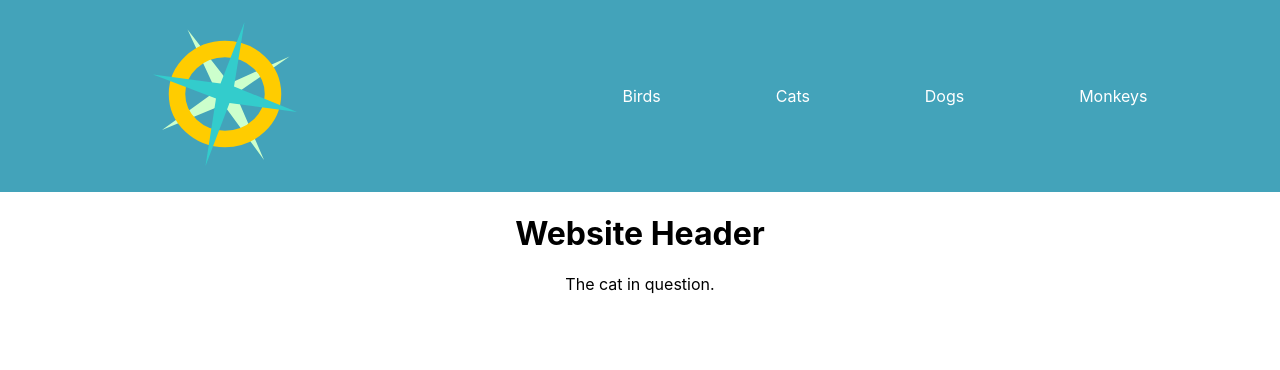
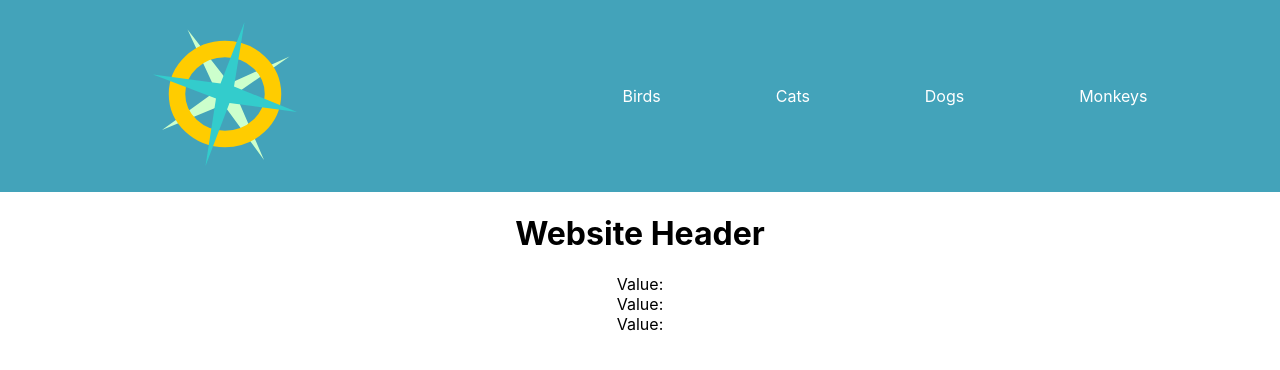
Before and after one commit to davedub/react-router-tutorial, a React (Create React App) app: page /cats/1 in a window 1280 px wide. Shown: the top 370 px of the page. Built offline with nearby package versions, Linux system fonts and the light colour scheme; no server answers.

Commit message:
key value pair attemp on catDetails

```diff
--- a/src/components/CatDetails.js
+++ b/src/components/CatDetails.js
@@ -5,7 +5,9 @@ function CatDetails({ match }) {
       fetchItem()
       console.log(match)
     })
-    const [items, setItem] = useState({})
+    // const setItem = useState({})
+    const catDetails = useState([])
+    catDetails.props = []
 
     const fetchItem = async () => {
         const fetchItem = await fetch(
@@ -20,11 +22,28 @@ function CatDetails({ match }) {
               )
             const items = await fetchItem.json()
             console.log(items)
-    }
+            function arrayToObject(arr) {
+              var obj = {};
+              for (var i = 0; i < arr.length; ++i){
+              obj[i] = arr[i];
+              }
+              return obj;
+          }
+          const catDetails = arrayToObject(items)
+          console.log(catDetails)
+          console.log(typeof catDetails)
+          for (let keys in catDetails) {
+            console.log(catDetails[keys]);
+          }
+          const catID = Object.keys(catDetails)
+          console.log(catID)
+        }
     return (
-        <p key={items.id}>{items.name}
-        The cat in question.</p>
-        )
-      }
+      Object.entries(catDetails).map(([key,value])=>{
+        return (
+          <div className={key}>Value: {value}</div>
+        )}
+      ))
+  }
 
 export default CatDetails
--- a/src/components/DogDetails.js
+++ b/src/components/DogDetails.js
@@ -4,13 +4,13 @@ import axios from 'axios';
 axios.defaults.baseURL = 'https://api.thedogapi.com/v1';
 axios.defaults.headers.common['x-api-key'] = '54415849-f1f8-41e0-9024-a766ad625326';
 
-class App extends Component {
+class DogDetails extends Component {
 
   async getBreeds() {
       const res = await axios('/breeds');
       return res.data;
   }
-  async getCatsImagesByBreed(breed_id, amount) {
+  async getDogsImagesByBreed(breed_id, amount) {
       const res = await axios('/images/search?breed_ids='+breed_id + "&limit="+ amount);
 
       console.table(res.data)
@@ -20,7 +20,7 @@ class App extends Component {
   async loadBreedImages() {
     console.log('Load Breed Images:', this.state.selected_breed)
 
-    let breed_images = await this.getCatsImagesByBreed(this.state.selected_breed, 5)
+    let breed_images = await this.getDogsImagesByBreed(this.state.selected_breed, 5)
 
     this.setState({ images: breed_images });
   }
@@ -72,4 +72,4 @@ class App extends Component {
   }
 }
 
-export default App;
+export default DogDetails;
```
